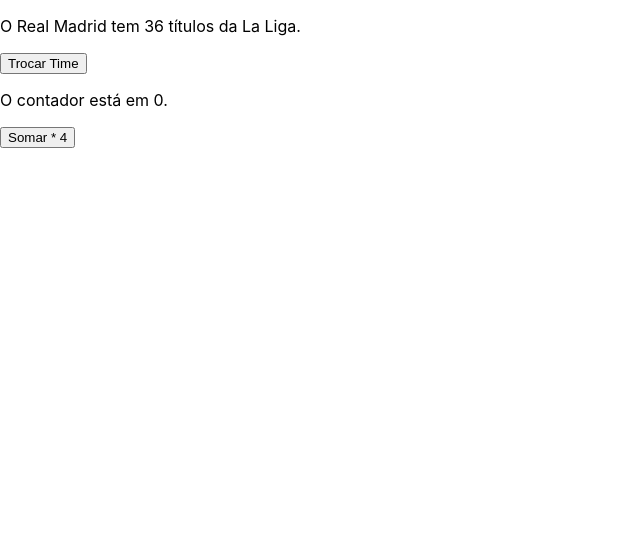
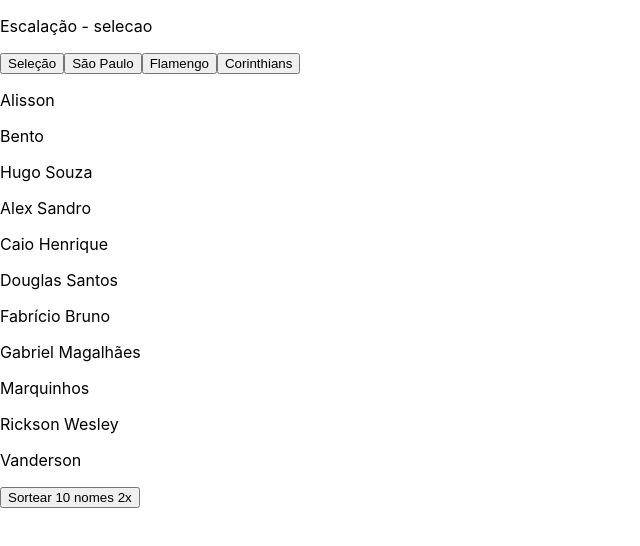
Before and after one commit to Lucasilva77/aulas-js-React, a React (Create React App) app: page / in a window 1280 px wide. Shown: the top 546 px of the page, without its empty margins (0-640 px from the left). Built offline with nearby package versions, Linux system fonts and the light colour scheme.

Commit message:
useEffect

```diff
--- a/src/App.js
+++ b/src/App.js
@@ -1,57 +1,130 @@
-import { useState } from "react";
+import { useState, useEffect } from "react";
 
-export default function App() {
-  const [time, setTime] = useState("Real Madrid");
-  const [titulos, setTitulos] = useState(36);
-  const [contador, setContador] = useState(0);
+export default function EscalacoesComNomes() {
+  const selecao2025 = [
+    "Alisson", "Bento", "Hugo Souza", "Alex Sandro", "Caio Henrique",
+    "Douglas Santos", "Fabrício Bruno", "Gabriel Magalhães", "Marquinhos", "Rickson Wesley", "Vanderson"
+  ];
 
-  function atualizarTime() {
-    if (time === "Real Madrid") {
-      setTime("Barcelona");
-      setTitulos(28);
-    } else {
-      setTime("Real Madrid");
-      setTitulos(36);
+  const saoPaulo = [
+    "Rafael", "Rafinha", "Arboleda", "Diego Costa", "Wellington",
+    "Pablo Maia", "Alisson", "Rodrigo Nestor", "Luciano", "Calleri", "Wellington Rato"
+  ];
+
+  const flamengo = [
+    "Rossi", "Varela", "Fabrício Bruno", "Léo Pereira", "Ayrton Lucas",
+    "Pulgar", "Gerson", "Arrascaeta", "Everton Ribeiro", "Bruno Henrique", "Gabigol"
+  ];
+
+  const corinthians = [
+    "Cássio", "Fagner", "Gil", "Murillo", "Fábio Santos",
+    "Maycon", "Fausto Vera", "Renato Augusto", "Adson", "Yuri Alberto", "Roger Guedes"
+  ];
+
+
+  const nomesGenericos = [
+    "Ana", "Bruno", "Carlos", "Daniela", "Eduardo",
+    "Fernanda", "Gustavo", "Helena", "Igor", "Julia",
+    "Kleber", "Larissa"
+  ];
+
+  const [jogadores, setJogadores] = useState([]);
+  const [timeAtual, setTimeAtual] = useState("selecao");
+
+  useEffect(() => {
+    switch (timeAtual) {
+      case "selecao":
+        setJogadores(selecao2025);
+        break;
+      case "saoPaulo":
+        setJogadores(saoPaulo);
+        break;
+      case "flamengo":
+        setJogadores(flamengo);
+        break;
+      case "corinthians":
+        setJogadores(corinthians);
+        break;
+      default:
+        setJogadores([]);
     }
-  }
+  }, [timeAtual]);
 
-  function incrementarContador() {
-    setContador(contador + 1);
-  }
+  const sortear10Itens = (lista) => {
+    const copia = [...lista];
+    const resultado = [];
+    for (let i = 0; i < 10 && copia.length > 0; i++) {
+      const indice = Math.floor(Math.random() * copia.length);
+      resultado.push(copia[indice]);
+      copia.splice(indice, 1);
+    }
+    return resultado;
+  };
+
+  const sortear10NomesGenericos = () => {
+    const primeiroSorteio = sortear10Itens(nomesGenericos);
+    setJogadores(primeiroSorteio);
+
+    setTimeout(() => {
+      let segundoSorteio;
+      do {
+        segundoSorteio = sortear10Itens(nomesGenericos);
+      } while (segundoSorteio.join() === primeiroSorteio.join());
+
+      setJogadores(segundoSorteio);
+    }, 200);
+  };
 
   return (
-    <div className="flex flex-col items-center justify-center min-h-screen bg-gray-100 gap-6">
-      {/* Card do time */}
-      <div className="bg-white shadow-lg rounded-2xl p-6 text-center">
-        <p className="text-xl font-semibold text-gray-800">
-          O <span className="text-black">{time}</span> tem{" "}
-          <span className="text-blue-600">{titulos}</span> títulos da La Liga.
-        </p>
+    <div className="p-6 max-w-lg mx-auto">
+      <p className="text-2xl font-bold mb-4">Escalação - {timeAtual}</p>
+
+      <div className="flex flex-wrap gap-2 mb-4">
         <button
-          onClick={atualizarTime}
-          className="mt-4 px-6 py-2 bg-black text-white font-medium rounded-xl shadow hover:bg-gray-800 transition"
+          className="px-4 py-2 border rounded hover:bg-gray-100 transition"
+          onClick={() => setTimeAtual("selecao")}
         >
-          Trocar Time
+          Seleção
+        </button>
+        <button
+          className="px-4 py-2 border rounded hover:bg-gray-100 transition"
+          onClick={() => setTimeAtual("saoPaulo")}
+        >
+          São Paulo
+        </button>
+        <button
+          className="px-4 py-2 border rounded hover:bg-gray-100 transition"
+          onClick={() => setTimeAtual("flamengo")}
+        >
+          Flamengo
+        </button>
+        <button
+          className="px-4 py-2 border rounded hover:bg-gray-100 transition"
+          onClick={() => setTimeAtual("corinthians")}
+        >
+          Corinthians
         </button>
       </div>
 
-      {/* Card do contador */}
-      <div className="bg-white shadow-lg rounded-2xl p-6 text-center">
-        <p className="text-xl font-semibold text-gray-800">
-          O contador está em{" "}
-          <span className="text-green-600">{contador * 4}</span>.
-        </p>
-        <button
-          onClick={incrementarContador}
-          className="mt-4 px-6 py-2 bg-black text-white font-medium rounded-xl shadow hover:bg-gray-800 transition"
-        >
-          Somar * 4
-        </button>
+      <div className="list-disc pl-5 space-y-1">
+        {jogadores.map((j, i) => (
+          <p key={i}>{j}</p>
+        ))}
       </div>
+
+      <button
+        onClick={sortear10NomesGenericos}
+        className="mt-4 px-4 py-2 border rounded hover:bg-gray-100 transition"
+      >
+        Sortear 10 nomes 2x
+      </button>
     </div>
   );
 }
 
 
-// voce tera que fazer uma função que muda dois states que exibe na telaa numa mesma frase
-// voce tera que fazer um state como contador, * 4
+
+// fazer aparecer a lista da seleção brasileira, so que voçe tera 3 botoes para trocar
+// os nomes da seleção brasileira, para os jogadores do sao paulo, do flamengo e do
+//corinthians, 11 jogadores.
+//uma função que mude na tela 10 nomes diferentes, ao clicar em um botão,muda 2 vezes
```
